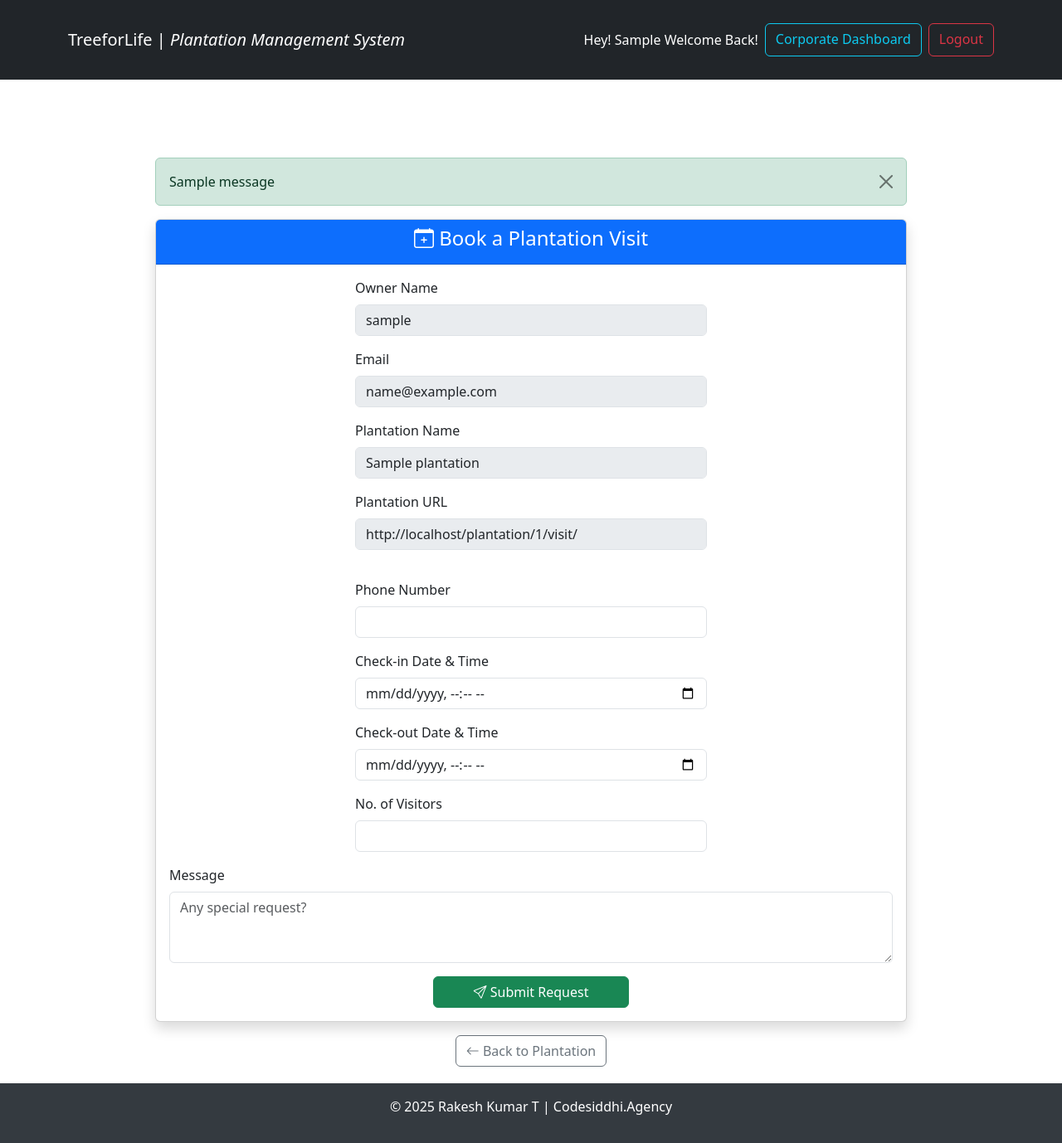
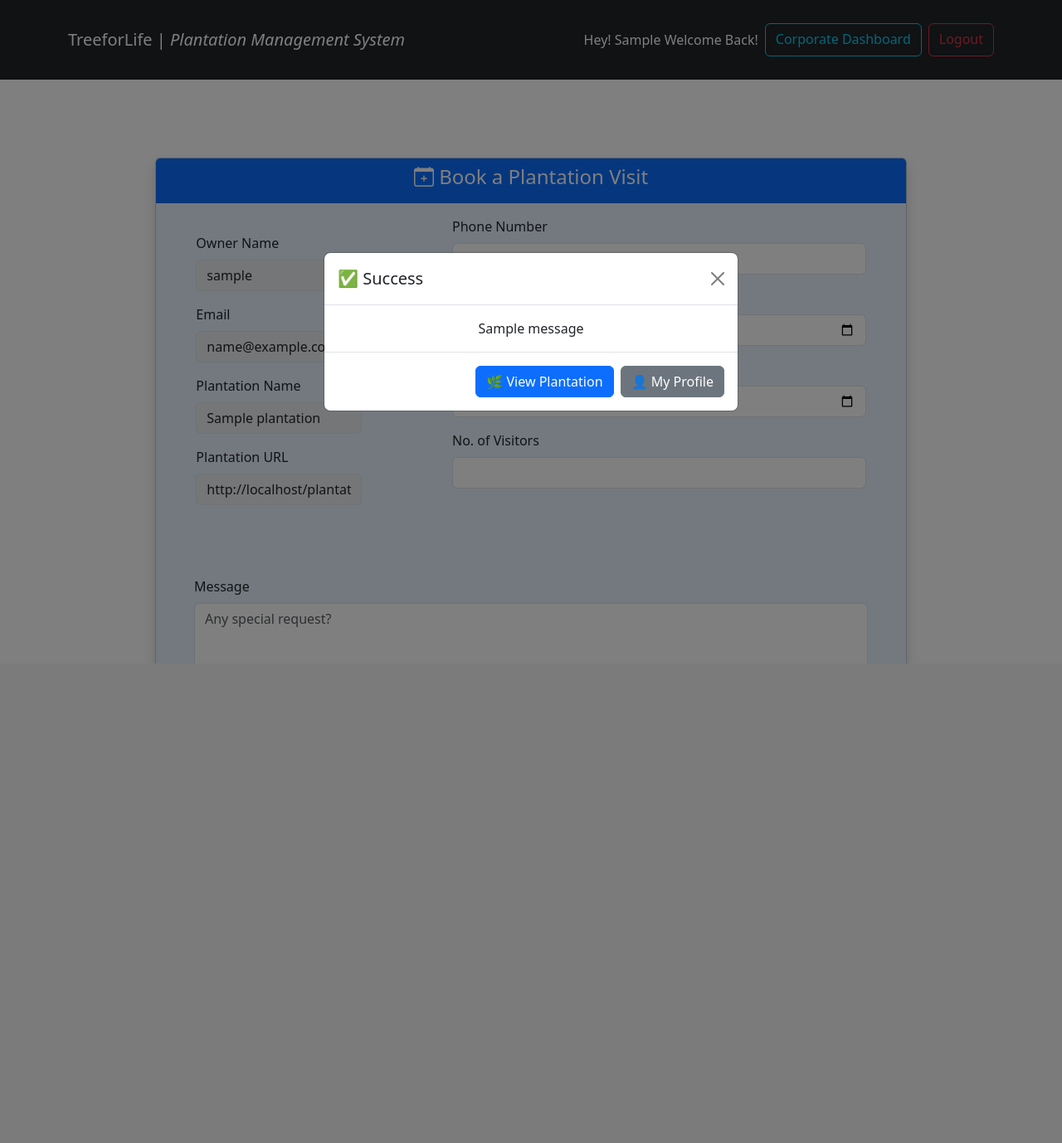
Before and after one commit to rakeshptajlapur/treeforlife_mvp, a Django app: page /plantation/1/visit/ in a window 1280 px wide. Shown: the whole page at 83% size. After the commit the page ends 800 px from the top, so only its background shows below. Run offline with Django 5.2, Linux system fonts and the light colour scheme; a user stored in the database is signed in; tables that the repository leaves empty hold one stand-in row (values such as "Sample post"); one stand-in notice (Sample message) is shown.

Commit message:
Visit Request history frontent and admin approval + visit request form error handling via models and alerts

```diff
--- a/plantation/admin.py
+++ b/plantation/admin.py
@@ -67,6 +67,7 @@ class CommentAdmin(admin.ModelAdmin):
 
 @admin.register(VisitRequest)
 class VisitRequestAdmin(admin.ModelAdmin):
-    list_display = ('owner', 'plantation', 'check_in_date', 'check_out_date', 'visitors', 'created_at')
+    list_display = ('owner', 'plantation', 'check_in_date', 'check_out_date', 'visitors', 'status', 'created_at')
+    list_filter = ('status', 'check_in_date')
     search_fields = ('owner__username', 'plantation__name', 'phone_number')
-    list_filter = ('check_in_date', 'check_out_date')
+    list_editable = ('status',)  # ✅ Allow quick approval/rejection in admin
--- a/plantation/forms.py
+++ b/plantation/forms.py
@@ -1,32 +1,60 @@
 from django import forms
 from .models import VisitRequest
+import re
 
 class VisitRequestForm(forms.ModelForm):
     """Form to handle visit requests for plantations"""
 
     plantation_name = forms.CharField(widget=forms.HiddenInput(), required=False)
-    plantation_url = forms.URLField(widget=forms.HiddenInput(), required=False)
+    plantation_url = forms.URLField(widget=forms.HiddenInput(), required=False)  # ✅ RESTORED
     owner_name = forms.CharField(widget=forms.HiddenInput(), required=False)
     owner_email = forms.EmailField(widget=forms.HiddenInput(), required=False)
 
-    phone_number = forms.CharField(max_length=15, required=True)
-    check_in_date = forms.DateTimeField(widget=forms.DateTimeInput(attrs={'type': 'datetime-local'}))
-    check_out_date = forms.DateTimeField(widget=forms.DateTimeInput(attrs={'type': 'datetime-local'}))
-    visitors = forms.IntegerField(min_value=1, required=True)
-    message = forms.CharField(widget=forms.Textarea, required=False)
+    phone_number = forms.CharField(
+        max_length=15,
+        required=True,
+        widget=forms.TextInput(attrs={'placeholder': 'Enter your phone number', 'class': 'form-control'}),
+    )
+
+    check_in_date = forms.DateTimeField(
+        widget=forms.DateTimeInput(attrs={'type': 'datetime-local', 'class': 'form-control'}),
+        required=True,
+    )
+
+    check_out_date = forms.DateTimeField(
+        widget=forms.DateTimeInput(attrs={'type': 'datetime-local', 'class': 'form-control'}),
+        required=True,
+    )
+
+    visitors = forms.IntegerField(
+        min_value=1,
+        required=True,
+        widget=forms.NumberInput(attrs={'class': 'form-control', 'min': '1'}),
+    )
+
+    message = forms.CharField(
+        widget=forms.Textarea(attrs={'class': 'form-control', 'rows': 3, 'placeholder': 'Any special request?'}),
+        required=False,
+    )
 
     class Meta:
         model = VisitRequest
         fields = ['phone_number', 'check_in_date', 'check_out_date', 'visitors', 'message']
 
-    def __init__(self, *args, **kwargs):
-        """Initialize form with prefilled values"""
-        plantation = kwargs.pop('plantation', None)
-        user = kwargs.pop('user', None)
-        super().__init__(*args, **kwargs)
+    def clean_phone_number(self):
+        """Validate phone number format"""
+        phone = self.cleaned_data.get('phone_number')
+        if not re.match(r'^\+?\d{10,15}$', phone):
+            raise forms.ValidationError("Enter a valid phone number (10-15 digits).")
+        return phone
 
-        if plantation and user:
-            self.fields['plantation_name'].initial = plantation.name
-            self.fields['plantation_url'].initial = f"https://treeforlife.net/plantation-details/{plantation.id}/"
-            self.fields['owner_name'].initial = user.username
-            self.fields['owner_email'].initial = user.email
+    def clean(self):
+        """Ensure check-in date is before check-out date"""
+        cleaned_data = super().clean()
+        check_in = cleaned_data.get('check_in_date')
+        check_out = cleaned_data.get('check_out_date')
+
+        if check_in and check_out and check_in >= check_out:
+            raise forms.ValidationError("Check-out date must be after check-in date.")
+
+        return cleaned_data
--- a/plantation/templates/plantation/base.html
+++ b/plantation/templates/plantation/base.html
@@ -144,5 +144,19 @@
 
     <!-- Bootstrap JS -->
     <script src="https://cdn.jsdelivr.net/npm/bootstrap@5.3.0-alpha1/dist/js/bootstrap.bundle.min.js"></script>
+
+    <script>
+        // ✅ Auto-hide success/error messages after 5 seconds
+        setTimeout(function() {
+            let alerts = document.querySelectorAll(".alert");
+            alerts.forEach(alert => {
+                alert.style.transition = "opacity 0.5s";
+                alert.style.opacity = "0";
+                setTimeout(() => alert.remove(), 500);
+            });
+        }, 5000);
+    </script>
+
+
 </body>
 </html>
--- a/plantation/templates/plantation/book_visit.html
+++ b/plantation/templates/plantation/book_visit.html
@@ -5,44 +5,38 @@
 
 {% block content %}
 
-{% if form.errors %}
-    <div class="alert alert-danger">
-        <strong>Please fix the errors below:</strong>
-        <ul>
-            {% for field, errors in form.errors.items %}
-                {% for error in errors %}
-                    <li>{{ field|title }}: {{ error }}</li>
-                {% endfor %}
-            {% endfor %}
-        </ul>
+<!-- ✅ Bootstrap Modal for Success/Error Messages -->
+<div class="modal fade" id="statusModal" tabindex="-1" aria-labelledby="statusModalLabel" aria-hidden="true">
+    <div class="modal-dialog modal-dialog-centered">
+        <div class="modal-content">
+            <div class="modal-header">
+                <h5 class="modal-title" id="statusModalLabel"></h5>
+                <button type="button" class="btn-close" data-bs-dismiss="modal" aria-label="Close"></button>
+            </div>
+            <div class="modal-body text-center">
+                <span id="statusMessage"></span>
+            </div>
+            <div class="modal-footer">
+                <a href="{% url 'plantation_details' plantation.id %}" class="btn btn-primary">🌿 View Plantation</a>
+                <a href="{% url 'owner_details' user.username %}" class="btn btn-secondary">👤 My Profile</a>
+            </div>
+        </div>
     </div>
-{% endif %}
-
+</div>
 
 <div class="container mt-5">
     <div class="row justify-content-center">
         <div class="col-md-10">
-            <!-- Success Message -->
-            {% if messages %}
-                {% for message in messages %}
-                    <div class="alert alert-success alert-dismissible fade show" role="alert">
-                        {{ message }}
-                        <button type="button" class="btn-close" data-bs-dismiss="alert" aria-label="Close"></button>
-                    </div>
-                {% endfor %}
-            {% endif %}
-
-            <div class="card shadow" style="max-width: 1000px; margin: auto;">
+            <div class="card shadow" style="max-width: 1000px; margin: auto; background-color: rgb(231, 242, 255);">
                 <div class="card-header text-center bg-primary text-white">
                     <h4><i class="bi bi-calendar-plus"></i> Book a Plantation Visit</h4>
                 </div>
                 <div class="card-body">
-                    <form method="POST">
+                    <form method="POST" id="visitForm">
                         {% csrf_token %}
-
                         <div class="row">
                             <!-- Column 1 (Prefilled Fields) -->
-                            <div class="col-md-6" style="max-width:450px;">
+                            <div class="col-md-3">
                                 <div class="mb-3">
                                     <label class="form-label">Owner Name</label>
                                     <input type="text" class="form-control" value="{{ user.username }}" disabled>
@@ -57,38 +51,38 @@
                                 </div>
                                 <div class="mb-3">
                                     <label class="form-label">Plantation URL</label>
-                                    <input type="text" class="form-control" value="{{ request.build_absolute_uri }}" disabled>
+                                    <input type="text" class="form-control" value="{{ plantation_url }}" disabled>
                                 </div>
                             </div>
 
                             <!-- Column 2 (User Input Fields) -->
-                            <div class="col-md-6" style="max-width: 450px;">
+                            <div class="col-md-7">
                                 <div class="mb-3">
                                     <label class="form-label">Phone Number</label>
-                                    <input type="text" name="phone_number" class="form-control" required>
+                                    {{ form.phone_number }}
                                 </div>
                                 <div class="mb-3">
                                     <label class="form-label">Check-in Date & Time</label>
-                                    <input type="datetime-local" name="check_in_date" class="form-control" required>
+                                    {{ form.check_in_date }}
                                 </div>
                                 <div class="mb-3">
                                     <label class="form-label">Check-out Date & Time</label>
-                                    <input type="datetime-local" name="check_out_date" class="form-control" required>
+                                    {{ form.check_out_date }}
                                 </div>
                                 <div class="mb-3">
                                     <label class="form-label">No. of Visitors</label>
-                                    <input type="number" name="visitors" class="form-control" min="1" required>
+                                    {{ form.visitors }}
                                 </div>
-
                             </div>
                         </div>
-                        <div class="mb-3">
+
+                        <div class="mb-3" style="padding: 30px;">
                             <label class="form-label">Message</label>
-                            <textarea name="message" class="form-control" rows="3" placeholder="Any special request?"></textarea>
+                            {{ form.message }}
                         </div>
 
                         <div class="text-center">
-                            <button type="submit" class="btn btn-success px-5">
+                            <button type="submit" class="btn btn-success px-5" id="submitBtn">
                                 <i class="bi bi-send"></i> Submit Request
                             </button>
                         </div>
@@ -104,4 +98,29 @@
         </div>
     </div>
 </div>
+
+<!-- ✅ Handle Success/Error Messages in Modal -->
+<script>
+    document.addEventListener("DOMContentLoaded", function () {
+        {% if messages %}
+            let messageType = "success"; // Default success
+            let modalTitle = "✅ Success";
+            let messageContent = "";
+
+            {% for message in messages %}
+                {% if 'error' in message.tags %}
+                    messageType = "danger"; // Override for error
+                    modalTitle = "❌ Error";
+                {% endif %}
+                messageContent += "{{ message }}<br>";
+            {% endfor %}
+
+            document.getElementById("statusModalLabel").innerHTML = modalTitle;
+            document.getElementById("statusMessage").innerHTML = messageContent;
+            let modal = new bootstrap.Modal(document.getElementById('statusModal'));
+            modal.show();
+        {% endif %}
+    });
+</script>
+
 {% endblock %}
--- a/plantation/views.py
+++ b/plantation/views.py
@@ -17,7 +17,9 @@ from django.conf import settings
 from threading import Thread
 from django.core.mail import send_mail, BadHeaderError
 from django.db import DatabaseError
-
+from django.urls import reverse
+from django.http import JsonResponse
+import time
 
 def send_email_async(subject, message, recipient_list):
     """Send email in a separate thread to avoid blocking the request."""
@@ -29,66 +31,55 @@ def send_email_async(subject, message, recipient_list):
 
 
 
-
-
-
 @login_required
 def book_visit(request, plantation_id):
-    """Handles the visit booking form submission."""
+    """Handles visit booking form submission."""
     plantation = get_object_or_404(Plantation, id=plantation_id)
+    plantation_url = request.build_absolute_uri()
+    form = VisitRequestForm()  # ✅ Always initialize the form
 
     if request.user != plantation.owner:
         messages.error(request, "❌ You are not authorized to book a visit for this plantation.")
-        return redirect('plantation_details', id=plantation.id)  # ✅ Fix incorrect plantation_id
+        return render(request, 'plantation/book_visit.html', {'form': form, 'plantation': plantation, 'plantation_url': plantation_url})
+
+    # ✅ Check if a pending visit request already exists
+    if VisitRequest.objects.filter(plantation=plantation, owner=request.user, status="Pending").exists():
+        messages.error(request, "🚨 You already have a pending visit request for this plantation!")
+        return render(request, 'plantation/book_visit.html', {'form': form, 'plantation': plantation, 'plantation_url': plantation_url})
 
     if request.method == "POST":
         form = VisitRequestForm(request.POST)
         if form.is_valid():
             print("✅ Form is valid, saving data...")
             try:
-                # ✅ Save visit request in DB
+                # ✅ Save visit request
                 visit_request = form.save(commit=False)
                 visit_request.plantation = plantation
                 visit_request.owner = request.user
+                visit_request.status = "Pending"
                 visit_request.save()
 
-                # ✅ Send async email to admin
-                admin_email = settings.ADMIN_EMAIL
-                send_email_async(
-                    subject=f"🌱 New Plantation Visit Request from {request.user.username}",
-                    message=f"""
-                        A new visit request has been submitted.
+                # ✅ Send email notifications
+                try:
+                    send_email_async(
+                        subject=f"🌱 New Plantation Visit Request from {request.user.username}",
+                        message=f"""A new visit request has been submitted.
 
-                        🌱 Plantation: {plantation.name}
-                        👤 Owner: {request.user.username} ({request.user.email})
-                        📞 Phone: {form.cleaned_data['phone_number']}
-                        📅 Check-in: {form.cleaned_data['check_in_date']}
-                        📆 Check-out: {form.cleaned_data['check_out_date']}
-                        👥 Visitors: {form.cleaned_data['visitors']}
-                        ✉️ Message: {form.cleaned_data['message']}
-
-                        Please review the request in the admin panel.
-                    """,
-                    recipient_list=[admin_email]
-                )
-
-                # ✅ Send async confirmation email to owner
-                send_email_async(
-                    subject="✅ Your Plantation Visit Request Has Been Received",
-                    message=f"""
-                        Dear {request.user.username},
-
-                        Your request to visit plantation "{plantation.name}" has been received.
-                        Our team will review your request and contact you accordingly.
-
-                        Thank you,
-                        🌿 TreeForLife Team
-                    """,
-                    recipient_list=[request.user.email]
-                )
+                            🌱 Plantation: {plantation.name}
+                            👤 Owner: {request.user.username} ({request.user.email})
+                            📞 Phone: {form.cleaned_data['phone_number']}
+                            📅 Check-in: {form.cleaned_data['check_in_date']}
+                            📆 Check-out: {form.cleaned_data['check_out_date']}
+                            👥 Visitors: {form.cleaned_data['visitors']}
+                            ✉️ Message: {form.cleaned_data['message']}
+                            🔗 Plantation URL: {plantation_url}
+                        """,
+                        recipient_list=[settings.ADMIN_EMAIL]
+                    )
+                except Exception as email_error:
+                    messages.error(request, f"⚠️ Email sending failed: {email_error}")
 
                 messages.success(request, "✅ Your visit request has been submitted successfully!")
-                return redirect('plantation_details', id=plantation.id)  # ✅ Fixed redirect issue
 
             except DatabaseError:
                 messages.error(request, "❌ Database error: Unable to save visit request. Please try again.")
@@ -96,20 +87,9 @@ def book_visit(request, plantation_id):
                 messages.error(request, f"❌ Unexpected error: {db_error}")
 
         else:
-            print("⚠️ Form errors:", form.errors)
             messages.error(request, "⚠️ Please correct the errors in the form and try again.")
 
-    else:
-        # ✅ Prefill form with user & plantation data
-        form = VisitRequestForm(initial={
-            'plantation_name': plantation.name,
-            'plantation_url': request.build_absolute_uri(),
-            'owner_name': request.user.username,
-            'owner_email': request.user.email,
-        })
-
-    return render(request, 'plantation/book_visit.html', {'form': form, 'plantation': plantation})
-
+    return render(request, 'plantation/book_visit.html', {'form': form, 'plantation': plantation, 'plantation_url': plantation_url})
 
 
 
@@ -404,7 +384,13 @@ def logout_view(request):
 def owner_details(request, username):
     owner = get_object_or_404(User, username=username)
     plantations = Plantation.objects.filter(owner=owner)
+
+    # ✅ Get visit requests related to the owner
+    visit_requests = VisitRequest.objects.filter(owner=owner).order_by('-created_at')
+
+    # Hide email if the current user is not the owner
     email = owner.email if request.user.is_authenticated and request.user == owner else "Hidden"
+
     breadcrumbs = [
         {'name': 'Home', 'url': reverse('homepage')},
         {'name': f"Owner: {owner.username}", 'url': None}
@@ -414,7 +400,10 @@ def owner_details(request, username):
         'plantations': plantations,
         'email': email,
         'breadcrumbs': breadcrumbs,
+        'visit_requests': visit_requests,  # ✅ Pass visit requests to the template,
     })
+
+
 
 def plantation_details(request, id):
     plantation = get_object_or_404(Plantation, id=id)
@@ -423,11 +412,25 @@ def plantation_details(request, id):
         {'name': 'Home', 'url': reverse('homepage')},
         {'name': f"Plantation: {plantation.name}", 'url': None},
     ]
+
+    # ✅ Ensure pending_request is always a boolean
+    pending_request = False  # Default: No pending request
+
+    if request.user.is_authenticated and request.user == plantation.owner:
+        pending_request = VisitRequest.objects.filter(
+            plantation=plantation,
+            owner=request.user,
+            status="Pending"
+        ).exists()  # ✅ Always return True or False
+
     return render(request, "plantation/plantation_details.html", {
         'plantation': plantation,
         'timelines': timelines,
         'breadcrumbs': breadcrumbs,
+        'pending_request': pending_request,  # ✅ Pass boolean
     })
+
+
 
 @login_required
 def add_comment(request, plantation_id, timeline_id):
```
Also changed, not shown: plantation/models.py (+8 -2 lines), plantation/templates/plantation/owner_details.html (+46 -0 lines), plantation/templates/plantation/plantation_details.html (+30 -3 lines), plantation/migrations/0009_visitrequest_status.py (added).
